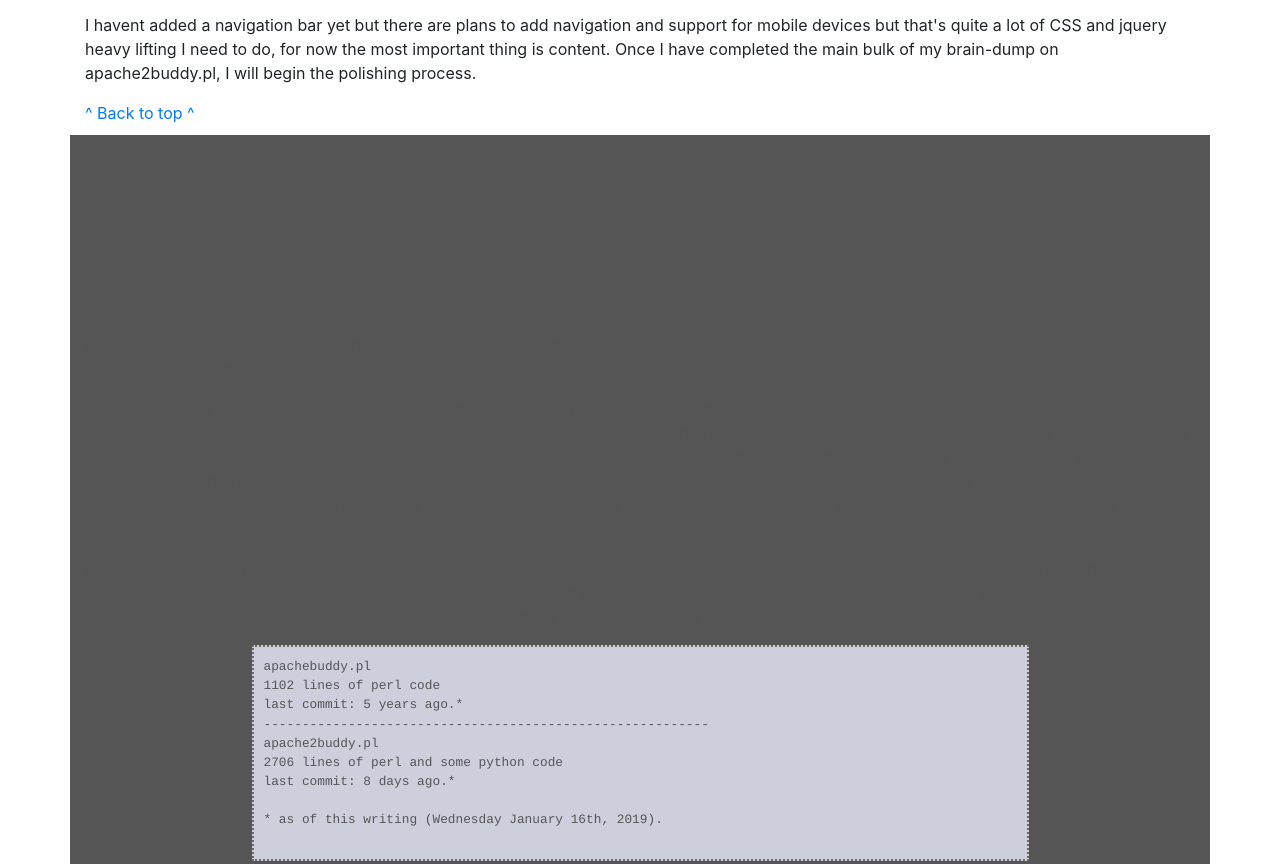
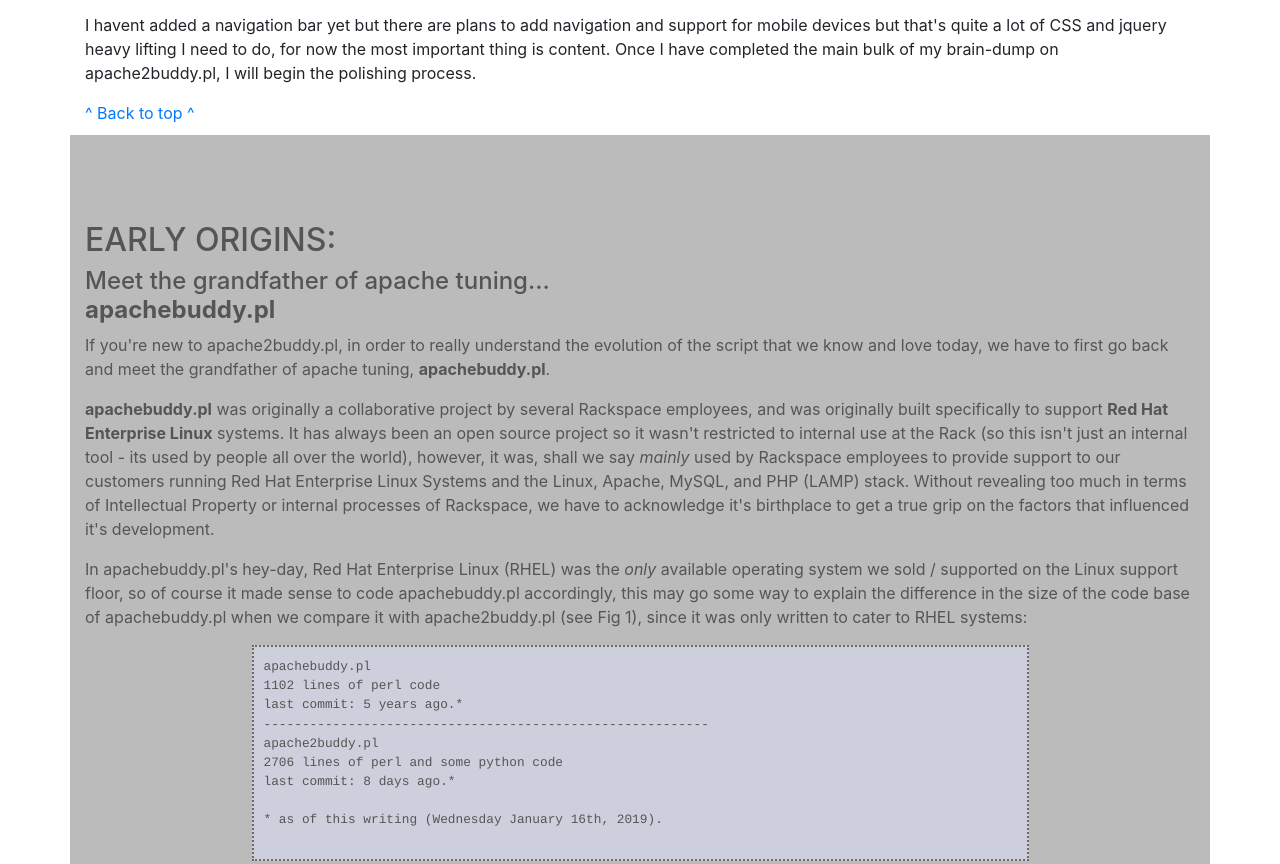
Before and after one commit to richardforth/richardforth.github.io, a plain HTML site: page apache2buddy_ag/index.html in a window 1280 px wide. Shown: the part 2082-2946 px from the top of the page. Drawn offline with nearby package versions, Linux system fonts and the light colour scheme.

Commit message:
Update style.css
Fixed dark backgrounds

```diff
--- a/apache2buddy_ag/resources/css/style.css
+++ b/apache2buddy_ag/resources/css/style.css
@@ -135,7 +135,7 @@
 .section-support,
 .bestpractice,
 .reportingissues {
-    background-color:#555;
+    background-color:#bbb;
 }
 
 @media print
```
